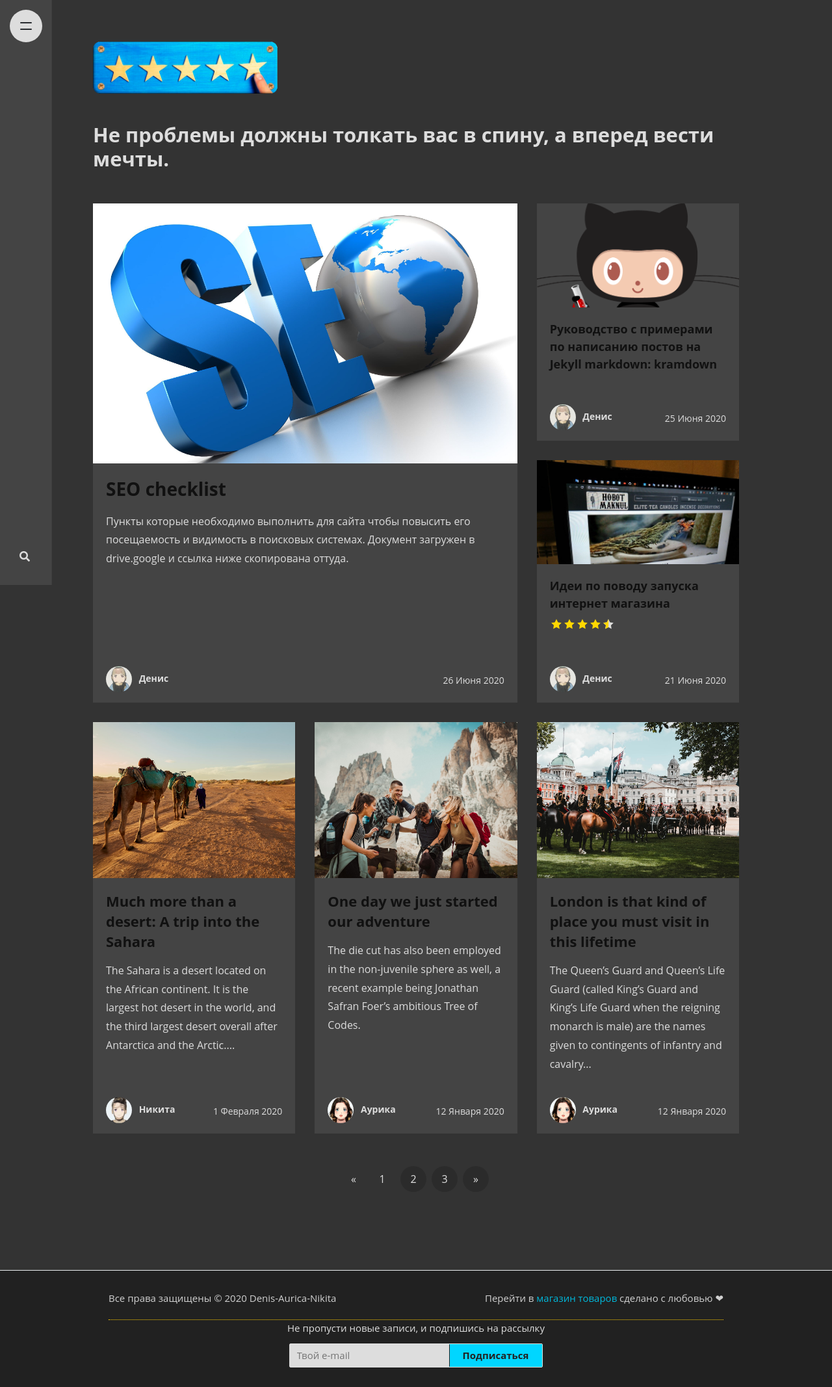
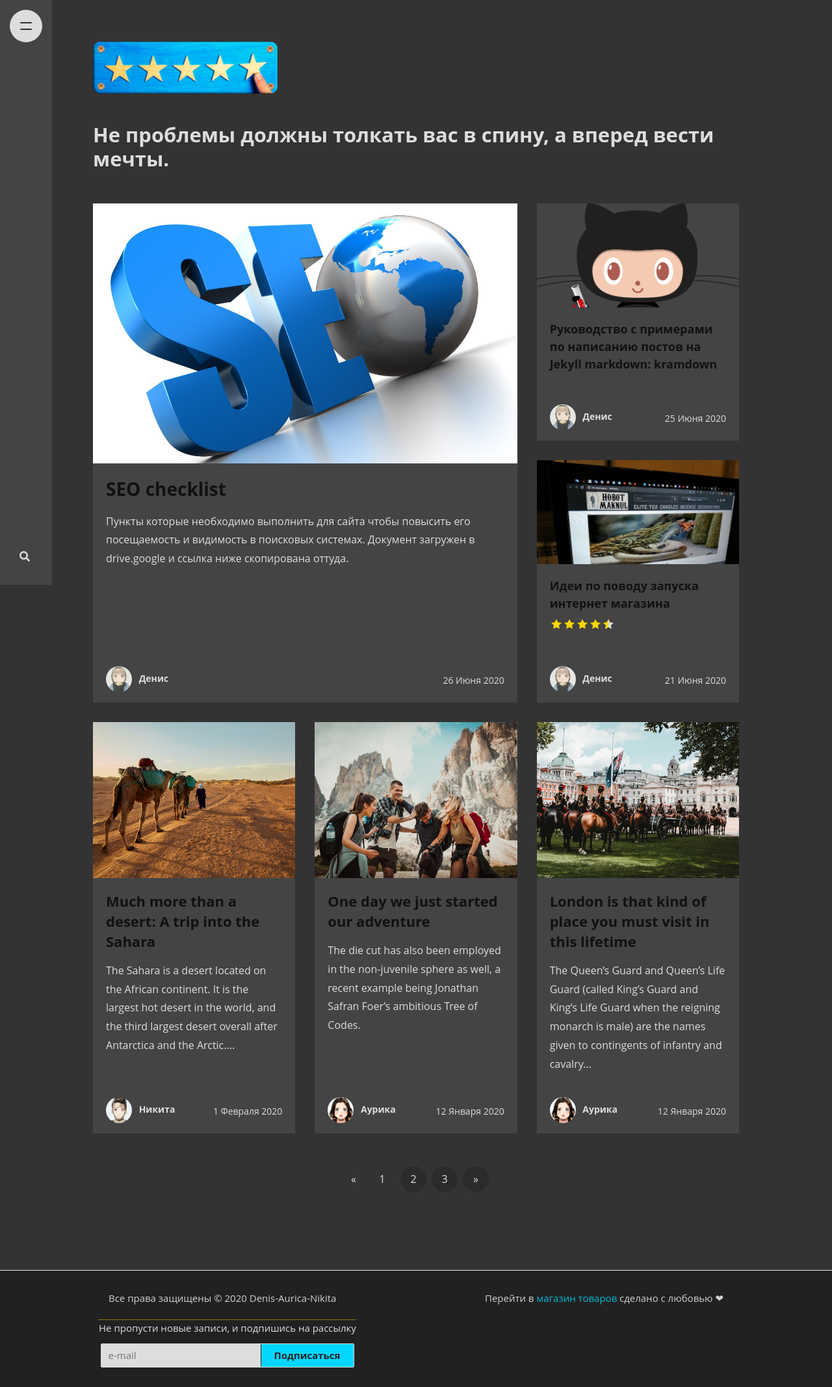
Before and after one commit to DenisLevadny/denislevadny.github.io, a Jekyll site: the page built from index.html, in a window 1280 px wide. Shown: the whole page at 65% size. Built offline with Jekyll 4.4.1, drawn with Linux system fonts in a browser that asks for light colours; nearby versions of some CDN libraries; the list of posts is cut into pages by our own code; comment, search, counter and statistics services are not loaded.

Commit message:
Update default.html

```diff
--- a/_layouts/default.html
+++ b/_layouts/default.html
@@ -120,19 +120,20 @@ ga('send', 'pageview');
             <div class="col-md-6 col-sm-12 text-center text-lg-right">
                 Перейти в <a target="_blank" href="https://www.hobot.ml">магазин товаров</a> сделано с любовью ❤
             </div>
-          </div>
+
 <!-- Newsletter
     ================================================== -->
             <div class="newsletter text-center">
              <span> Не пропусти новые записи, и подпишись на рассылку</span>
                 <form action="{{site.mailchimp-list}}" method="post" name="mc-embedded-subscribe-form" class="wj-contact-form validate" target="_blank" novalidate>
                      <div class="mc-field-group d-inline-flex">
-                         <input type="email" placeholder="Твой e-mail" name="EMAIL" class="required email" id="mce-EMAIL" autocomplete="on" required>
+                         <input type="email" placeholder="e-mail" name="EMAIL" class="required email" id="mce-EMAIL" autocomplete="on" required>
                          <input type="submit" value="Подписаться" name="subscribe" class="heart">
                      </div>
                 </form>
             </div>
 
+       </div>
     </div>
 </footer>
 <!-- End Footer
```
